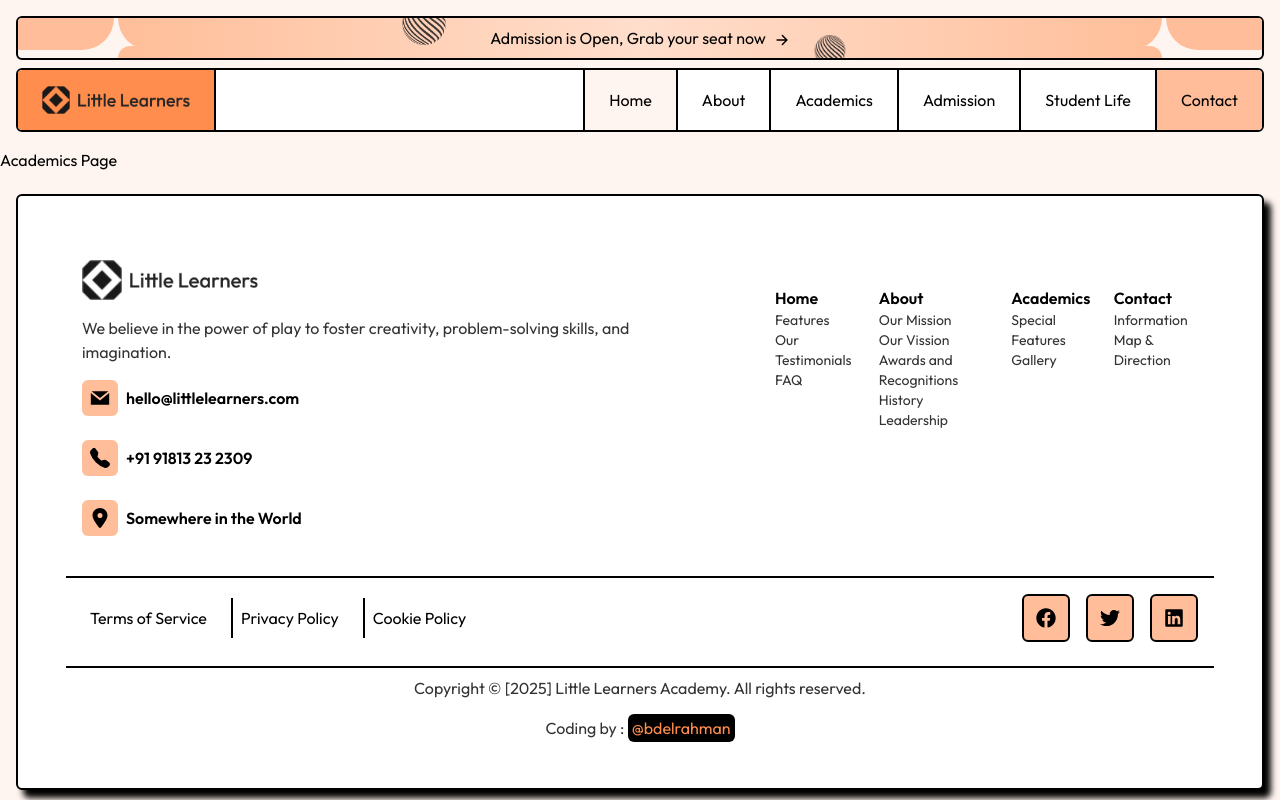
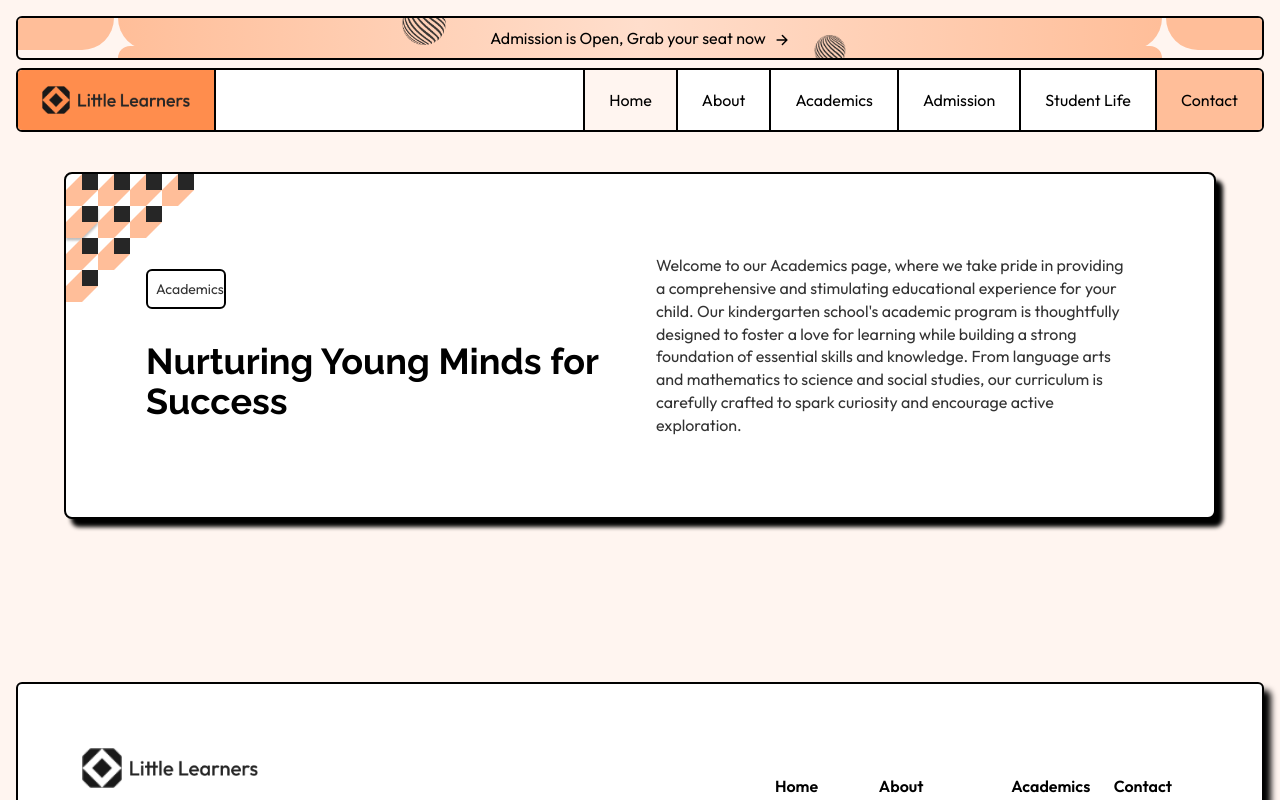
Before and after one commit to Abdelrahman0963/School-Education-Website, a React (Vite) app: page /academics in a window 1280 px wide. Shown: the top 800 px of the page. Built offline with nearby package versions, Linux system fonts and the light colour scheme.

Commit message:
feat: enhance Carousel component styling and add Introduction component to AcademicsPage

```diff
--- a/src/components/AboutPage/Carousel.tsx
+++ b/src/components/AboutPage/Carousel.tsx
@@ -66,7 +66,7 @@ const Carousel: React.FC = () => {
                         {awardsData.map((award, index) => (
                             <div
                                 key={index}
-                                className="relative flex-[0_0_100%] sm:flex-[0_0_50%] lg:flex-[0_0_33.333%]  bg-white rounded-lg border-2 border-black shadow-[5px_5px_0_#000] !p-6  flex flex-col items-center text-center "
+                                className="relative flex-[0_0_100%] sm:flex-[0_0_50%] lg:flex-[0_0_33.333%]  bg-white rounded-lg border-2 border-black shadow-[5px_5px_0_#000] !p-4.5  flex flex-col items-center text-center "
                             >
                                 <div className="flex flex-col items-center !p-6">
                                     <div className="text-[#333333] absolute left-4 z-50 -top-5 !p-1 rounded-md border-2 border-black bg-[var(--tertiary-color)]">{award.icon}</div>
--- a/src/components/AboutPage/Journey.tsx
+++ b/src/components/AboutPage/Journey.tsx
@@ -8,6 +8,11 @@ const Journey: React.FC = () => {
                 <h1 className='md:text-5xl text-2xl font-bold font[var(--font-raleway)]' style={{ fontFamily: 'var(--font-raleway)' }}>Our History</h1>
                 <p className='text-[16px] md:w-[70%] text-center text-[#333333] '>Founded with a passion for early education in 2005, our kindergarten school boasts a rich history of empowering young learners to reach their potential through innovative teaching methods and a supportive learning environment</p>
             </div>
+            <div className='!mt-16  w-full'>
+                <div className="bg-white !p-10 rounded-md flex justify-center items-center border-2 border-black shadow-[5px_5px_0_#000]">
+                    <div className="journy relative before:content-[''] before:absolute before:top-0 before:left-0 before:w-1 before:h-full before:bg-[#333333] r"></div>
+                </div>
+            </div>
         </section>
     )
 }
--- /dev/null
+++ b/src/components/academics/Introduction.tsx
@@ -0,0 +1,25 @@
+import React from 'react'
+
+const Introduction: React.FC = () => {
+    return (
+        <section className='!p-4 md:!py-6 md:!px-16 w-full h-full md:min-h-[calc(100vh-18rem)] overflow-hidden'>
+            <div className="bg-white w-full h-full relative border-2 border-black shadow-[7px_8px_4px_#000] rounded-lg">
+                <picture className='absolute top-0 left-0'>
+                    <img className="w-32 " src="/images/Abstract Design.png" alt="abstract" loading="lazy" />
+                </picture>
+                <div className="flex items-center md:flex-row flex-col justify-center md:justify-between gap-4 md:gap-8 !p-4 md:!mt-0 !mt-12 md:!p-20">
+                    <div className='flex flex-col justify-cente items-center md:items-start md:text-left text-center md:w-1/2 w-full  gap-4'>
+                        <div className='bg-white border-2 !p-2 rounded-md w-20'><p className='text-[#333333] text-sm'>Academics</p></div>
+
+                        <h2 className='md:text-4xl text-[1.5rem] w-[70%] md:w-full font-bold !mt-4' style={{ fontFamily: 'var(--font-raleway)' }}>Nurturing Young Minds for Success</h2>
+                    </div>
+                    <div className='flex flex-col md:w-1/2 w-full  gap-4'>
+                        <p className='md:text-[1rem] text-center md:text-start  text-sm text-[#333333]'>Welcome to our Academics page, where we take pride in providing a comprehensive and stimulating educational experience for your child. Our kindergarten school's academic program is thoughtfully designed to foster a love for learning while building a strong foundation of essential skills and knowledge. From language arts and mathematics to science and social studies, our curriculum is carefully crafted to spark curiosity and encourage active exploration.</p>
+                    </div>
+                </div>
+            </div>
+        </section>
+    )
+}
+
+export default Introduction
--- a/src/pages/AcademicsPage.tsx
+++ b/src/pages/AcademicsPage.tsx
@@ -1,7 +1,9 @@
-const AcademicsPage = () => {
+import Introduction from "../components/academics/Introduction"
+
+const AcademicsPage: React.FC = () => {
     return (
         <div>
-            <h1>Academics Page</h1>
+            <Introduction />
         </div>
     )
 }
```
